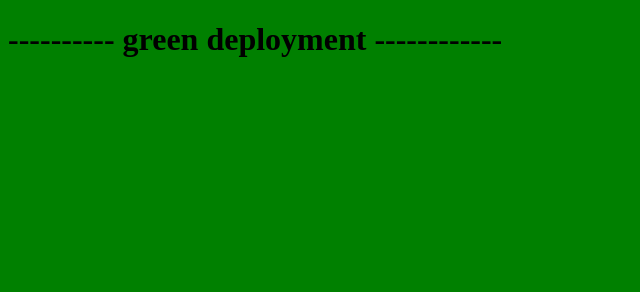
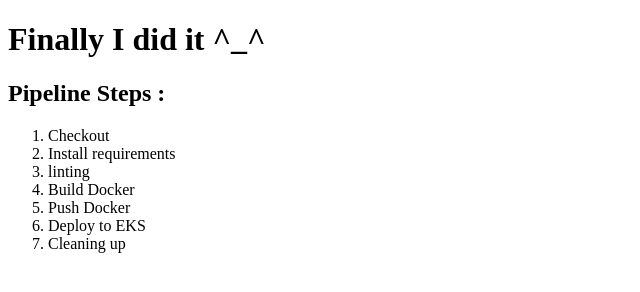
Before and after one commit to Hesham-XQ/Udacity_capstone, a plain HTML site: page templates/capstone.html in a window 1280 px wide. Shown: the whole page, without its empty margins (0-640 px from the left). Drawn offline with Linux system fonts and the light colour scheme.

Commit message:
whooooooo

```diff
--- a/templates/capstone.html
+++ b/templates/capstone.html
@@ -1,9 +1,21 @@
 <!DOCTYPE html>
 <html>
     <head>
-        <title>Green Deployment</title>
+        <title>Udacity Capstone</title>
     </head>
-    <body style="background-color:green">
-        <h1>---------- green deployment ------------</h1>
+    <body>
+        <h1>Finally I did it ^_^</h1>
+
+		<h2>Pipeline Steps :</h2>
+
+<ol>
+  <li>Checkout</li>
+  <li>Install requirements</li>
+  <li>linting</li>
+  <li>Build Docker</li>
+  <li>Push Docker</li>
+  <li>Deploy to EKS</li>
+  <li>Cleaning up</li>
+</ol>
     </body>
 </html>
```
Also changed, not shown: 1 other file.
